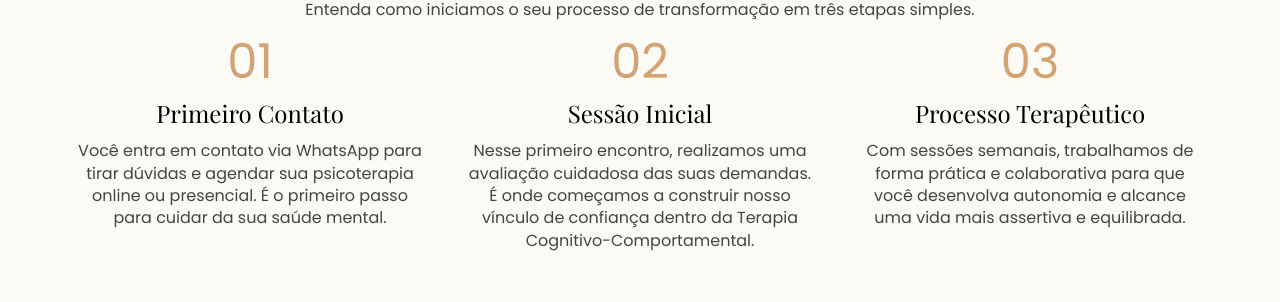
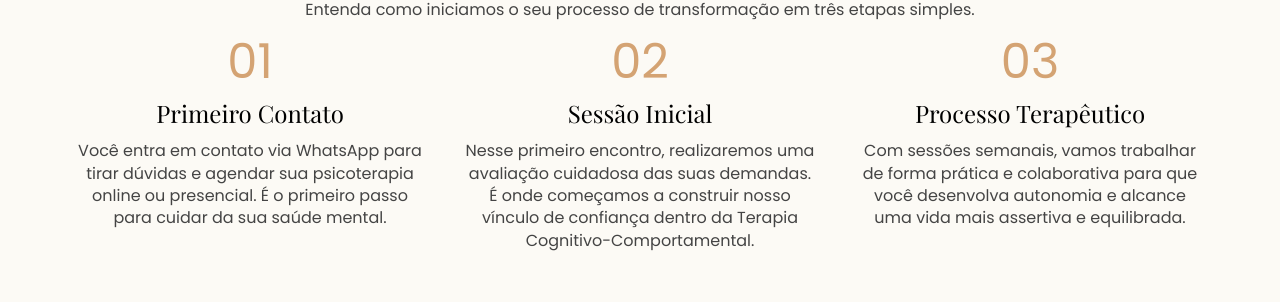
Before and after one commit to lucasramosi/katianefernandes, a plain HTML site: page index.html in a window 1280 px wide. Shown: the part 2272-2574 px from the top of the page. Drawn offline with nearby package versions, Linux system fonts and the light colour scheme; a web font is replaced by a local one.

Commit message:
arrumando o texto da parte da jornada

```diff
--- a/index.html
+++ b/index.html
@@ -270,7 +270,7 @@
             </div>
             <h3>Sessão Inicial</h3>
             <p>
-              Nesse primeiro encontro, realizamos uma avaliação cuidadosa das
+              Nesse primeiro encontro, realizaremos uma avaliação cuidadosa das
               suas demandas. É onde começamos a construir nosso vínculo de
               confiança dentro da
               <strong>Terapia Cognitivo-Comportamental</strong>.
@@ -283,9 +283,9 @@
             </div>
             <h3>Processo Terapêutico</h3>
             <p>
-              Com sessões semanais, trabalhamos de forma prática e colaborativa
-              para que você desenvolva autonomia e alcance uma vida mais
-              assertiva e equilibrada.
+              Com sessões semanais, vamos trabalhar de forma prática e
+              colaborativa para que você desenvolva autonomia e alcance uma vida
+              mais assertiva e equilibrada.
             </p>
           </div>
         </div>
```
